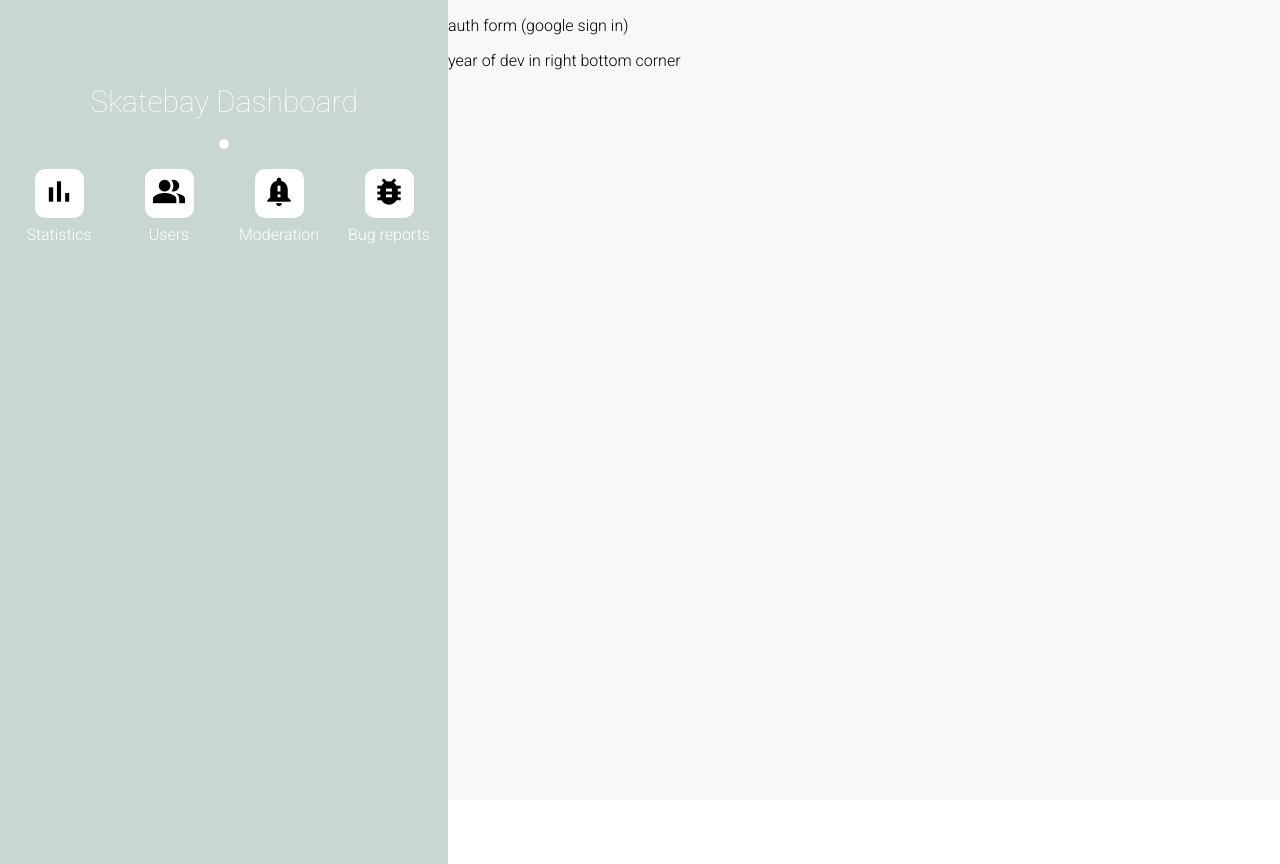
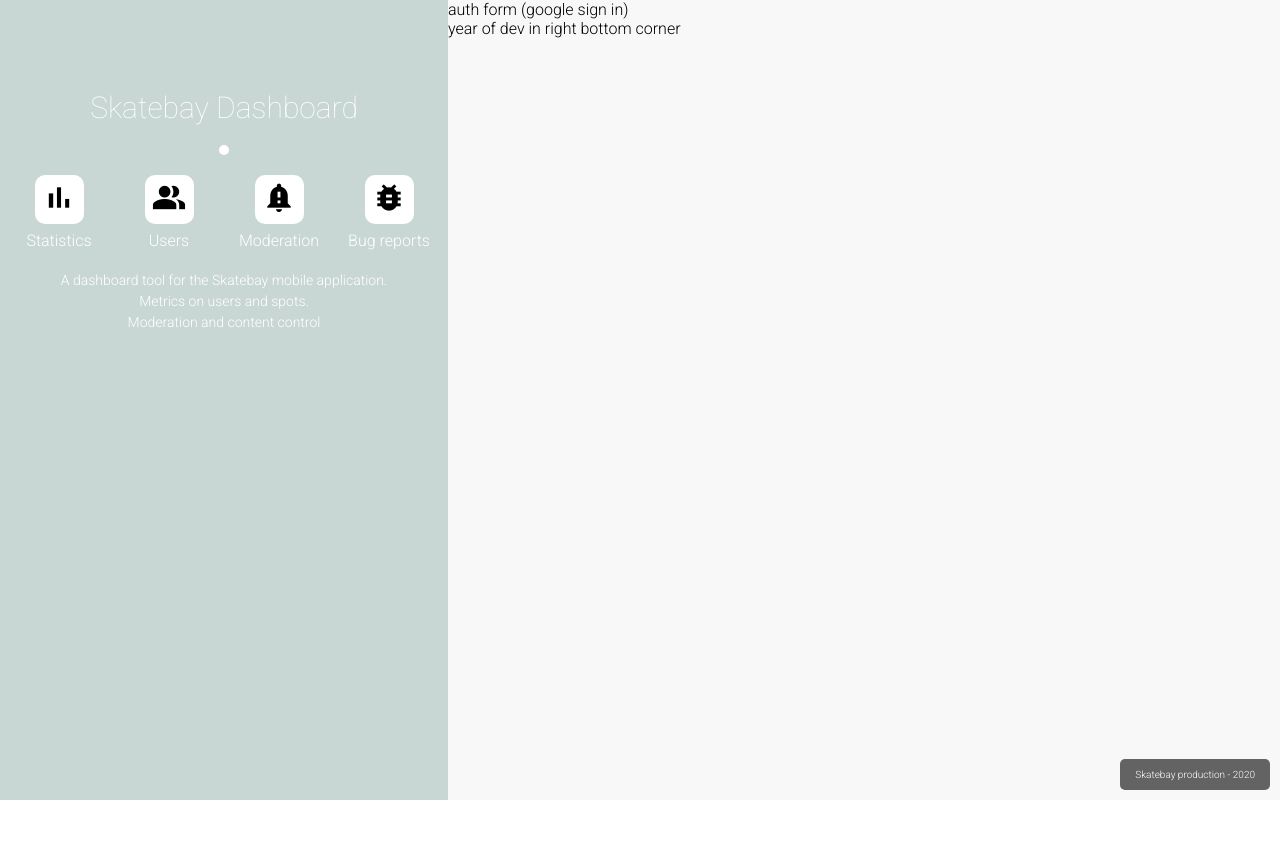
Before and after one commit to danniolsen/skatebay_dashboard, a React (Create React App) app: page / in a window 1280 px wide. After the commit the page ends 800 px from the top, so only its background shows below. Built offline with nearby package versions, Linux system fonts and the light colour scheme.

Commit message:
left info panel

```diff
--- a/src/css/index.css
+++ b/src/css/index.css
@@ -1,3 +1,7 @@
+* {
+  padding: 0;
+  margin: 0;
+}
 body {
   margin: 0;
   padding: 0;
--- a/src/screens/AuthView.js
+++ b/src/screens/AuthView.js
@@ -25,7 +25,17 @@
           <IconItem icon="notification_important" name="Moderation" />
           <IconItem icon="bug_report" name="Bug reports" />
         </section>
-        {/* - small text - icons for functionallity - ?longer text */}
+
+        <section className={s.smallText}>
+          <p className={s.tinyTxt}>
+            A dashboard tool for the Skatebay mobile application.
+          </p>
+          <p className={s.tinyTxt}>Metrics on users and spots.</p>
+          <p className={s.tinyTxt}>Moderation and content control</p>
+        </section>
+      </div>
+      <div className={s.devInfo}>
+        <p>Skatebay production - 2020</p>
       </div>
     </div>
   );
@@ -51,28 +61,27 @@
 const useStyles = makeStyles(theme => ({
   root: {
     width: "100vw",
-    height: "100vh",
     background: "#FFF"
   },
   leftCon: {
     width: "35%",
-    height: "100%",
+    height: "100vh",
     float: "left",
     textAlign: "center",
     background: "#C8D7D4",
-    paddingTop: "5%",
     [theme.breakpoints.down("sm")]: {
       width: "100%",
       height: "auto",
       paddingTop: "1%"
     }
   },
+  header: { marginTop: "20%" },
   headerTxt: { color: "#FFF", fontWeight: 100, fontSize: 30 },
   ball: {
     width: "10px",
     height: "10px",
     background: "#FFF",
-    margin: "auto",
+    margin: "20px auto",
     borderRadius: 7.5
   },
   section: {
@@ -95,16 +104,29 @@
   },
   icon: { padding: 5, width: 39, background: "#FFF", borderRadius: 10 },
   iconTxt: { color: "#FFF", marginTop: 7 },
+  smallText: { color: "#FFF", fontSize: 14, marginTop: "5%" },
+  tinyTxt: { marginTop: "5px" },
+
   // right
   rightCon: {
     width: "65%",
-    height: "100%",
+    height: "100vh",
     float: "right",
     background: "#F8F8F8",
     [theme.breakpoints.down("sm")]: {
       width: "100%",
       height: "auto"
     }
+  },
+  devInfo: {
+    position: "fixed",
+    bottom: 10,
+    right: 10,
+    padding: "10px 15px",
+    fontSize: 10,
+    color: "#FFF",
+    borderRadius: 5,
+    background: "rgba(000,000,000, 0.6)"
   }
 }));
 
```
